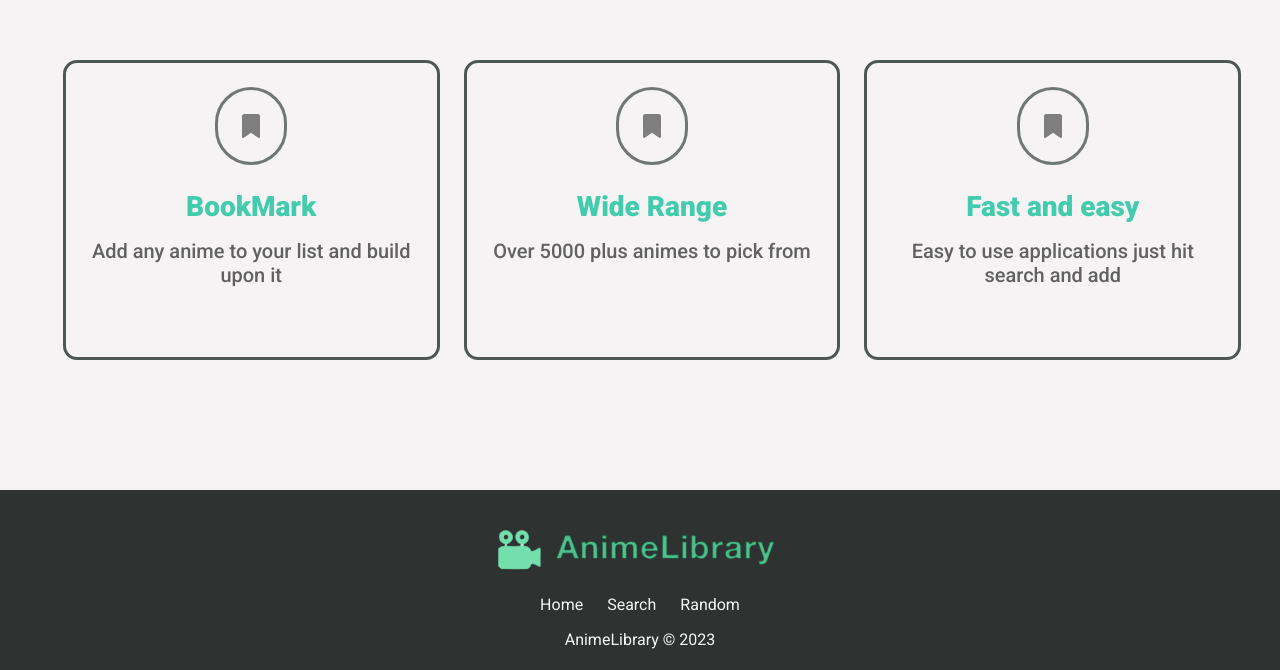
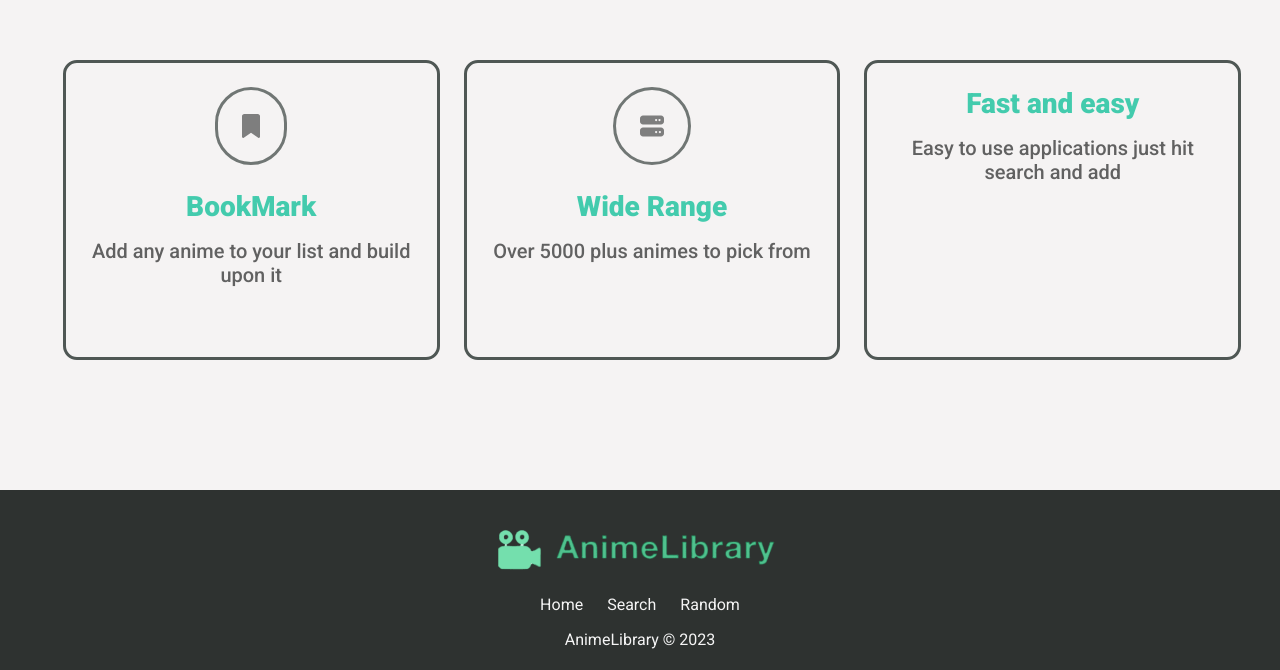
Before and after one commit to CAlistair/animelibrary, a React (Create React App) app: page / in a window 1280 px wide. Shown: the part 1662-2332 px from the top of the page. Built offline with nearby package versions, Linux system fonts and the light colour scheme; no server answers.

Commit message:
Change of icons on highlighted section

```diff
--- a/src/components/highlights.jsx
+++ b/src/components/highlights.jsx
@@ -12,13 +12,13 @@ function Highlights() {
                     </p>
                 </div>
                 <div className="landing__container">
-                    <FontAwesomeIcon className='landing__icon' icon="bookmark" />
+                    <FontAwesomeIcon className='landing__icon' icon="server" />
                     <h2><span className='highlight'>Wide Range</span></h2>
                     <p>
                         Over 5000 plus animes to pick from
                     </p>
                 </div><div className="landing__container">
-                    <FontAwesomeIcon className='landing__icon' icon="bookmark" />
+                    <FontAwesomeIcon className='landing__icon' icon="fast-forward" />
                     <h2><span className='highlight'>Fast and easy</span></h2>
                     <p>
                         Easy to use applications just hit search and add
--- a/src/index.js
+++ b/src/index.js
@@ -4,11 +4,11 @@ import './index.css';
 import App from './App';
 import reportWebVitals from './reportWebVitals';
 import { library } from '@fortawesome/fontawesome-svg-core';
-import { faBars, faBookmark, faXmark  } from "@fortawesome/free-solid-svg-icons";
+import { faBars, faBookmark, faXmark, faFastForward, faServer } from "@fortawesome/free-solid-svg-icons";
 import { store } from './app/store';
 import { Provider } from 'react-redux';
 
-library.add(faBars, faBookmark, faXmark  );
+library.add(faBars, faBookmark, faXmark, faFastForward, faServer  );
 
 const root = ReactDOM.createRoot(document.getElementById('root'));
 root.render(
```
